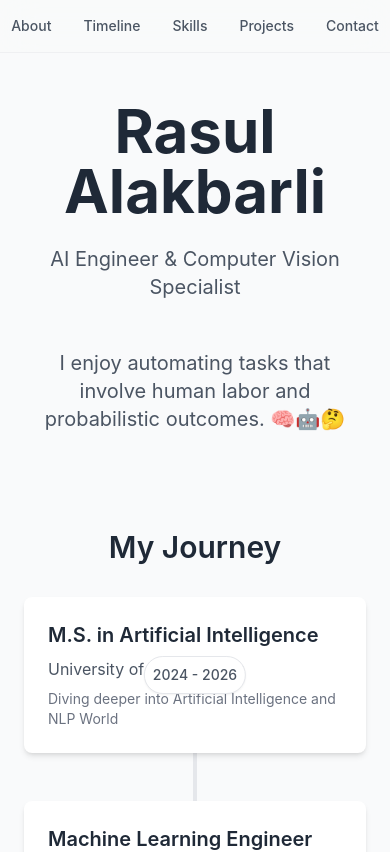
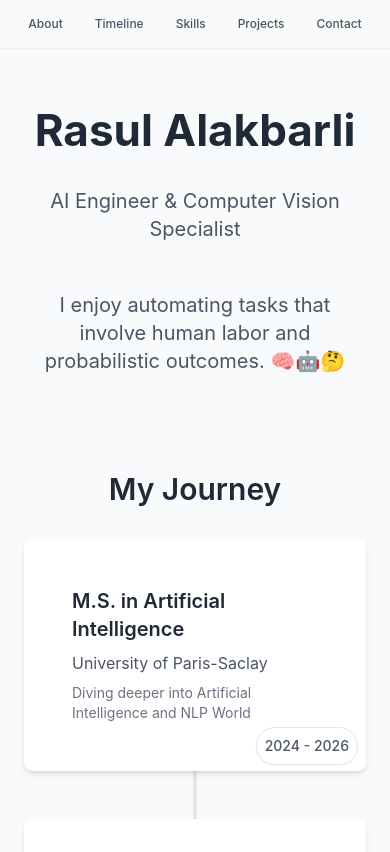
Before and after one commit to RasulAlakbarli/my-portfolio, a React (Create React App) app: page / in a window 390 px wide. Shown: the top 852 px of the page. Built offline with nearby package versions, Linux system fonts and the light colour scheme.

Commit message:
issues fixed

```diff
--- a/src/components/About.js
+++ b/src/components/About.js
@@ -5,7 +5,7 @@ export default function About() {
   return (
     <section id="about" className="mb-24">
       <motion.h1
-        className="text-6xl font-bold mb-6 text-center text-gray-800"
+        className="text-[2.75rem] sm:text-6xl font-bold mb-6 text-center text-gray-800"
         initial={{ opacity: 0, y: 20 }}
         animate={{ opacity: 1, y: 0 }}
         transition={{ duration: 0.8 }}
--- a/src/components/Header.js
+++ b/src/components/Header.js
@@ -4,7 +4,7 @@ export default function Header() {
   return (
     <header className="sticky top-0 z-50 backdrop-blur-lg bg-gray-50/60 border-b border-gray-200/50">
       <nav className="container mx-auto px-6 py-4">
-        <ul className="flex justify-center space-x-8 text-sm font-medium">
+        <ul className="flex justify-center space-x-8 text-xs sm:text-sm font-medium">
           {['About', 'Timeline', 'Skills', 'Projects', 'Contact'].map((item) => (
             <li key={item}>
               <a href={`#${item.toLowerCase()}`} className="text-gray-600 hover:text-gray-800 transition-colors">
--- a/src/components/Timeline.js
+++ b/src/components/Timeline.js
@@ -44,18 +44,23 @@ export default function Timeline() {
         {timelineData.map((item, index) => (
           <motion.div
             key={item.date}
-            className={`relative mb-12 flex justify-between items-center w-full ${index % 2 === 0 ? 'md:flex-row-reverse' : 'md:flex-row'} md:w-[calc(50%-2rem)] mx-auto`}
+            className={`relative mb-12 flex justify-between items-center w-full ${index % 2 === 0 ? 'md:flex-row-reverse' : 'md:flex-row'} md:w-[calc(65%-2rem)] lg:w-[calc(50%-2rem)] mx-auto`}
             initial={{ opacity: 0, y: 20 }}
             animate={{ opacity: 1, y: 0 }}
             transition={{ duration: 0.5, delay: index * 0.2 }}
           >
             {/* Date marker */}
-            <div className="bg-white p-2 rounded-full border border-gray-200 shadow-sm text-sm font-medium text-gray-600 absolute md:static left-1/2 transform -translate-x-1/2">
-              {item.date}
-            </div>
-
+            {index % 2 == 0 ?
+              <div className="whitespace-nowrap bg-white p-2 rounded-full border border-gray-200 shadow-sm text-sm font-medium text-gray-600 absolute bottom-1.5 right-2 md:static transform  lg:-translate-x-4/5">
+                {item.date}
+              </div>
+              :
+              <div className="whitespace-nowrap bg-white p-2 rounded-full border border-gray-200 shadow-sm text-sm font-medium text-gray-600 absolute bottom-1.5 right-2 md:static transform lg:translate-x-4/5">
+                {item.date}
+              </div>
+            }
             {/* Timeline content */}
-            <div className={`bg-white p-6 rounded-lg shadow-md w-full md:w-96 ${index % 2 === 0 ? 'md:mr-12' : 'md:ml-12'}`}>
+            <div className={`bg-white p-12 md:p-6 rounded-lg shadow-md w-full md:w-96 ${index % 2 === 0 ? 'md:mr-12' : 'md:ml-12'}`}>
               <h3 className="text-xl font-semibold mb-2 text-gray-800">{item.title}</h3>
               <p className="text-gray-600 mb-2">{item.description}</p>
               <p className="text-sm text-gray-500">{item.details}</p>
```
